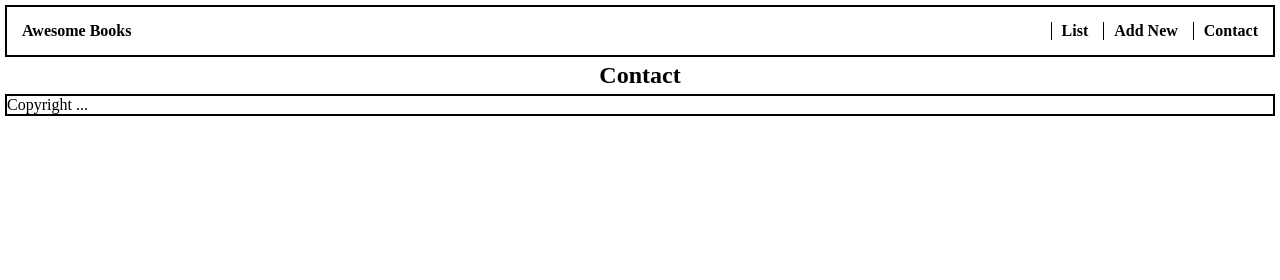
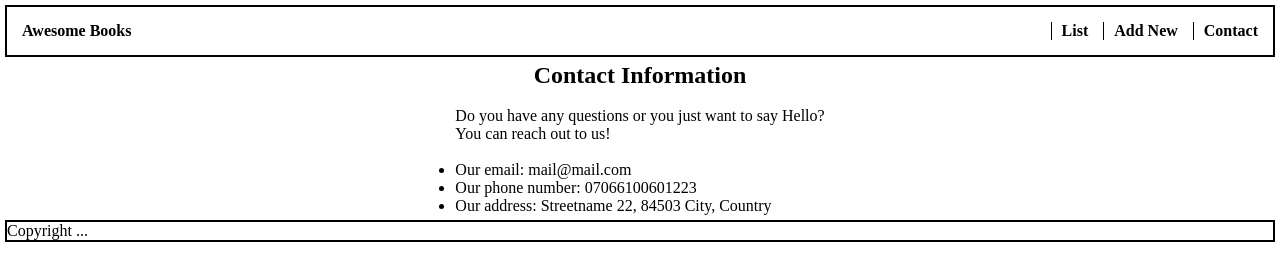
Before and after one commit to alvaroiporre/Awesome-Books, a website: page index.html in a window 1280 px wide. Both pictures are taken after a click on the link "Contact". Drawn offline with Linux system fonts and the light colour scheme.

Commit message:
Add contact information and styling

```diff
--- a/index.html
+++ b/index.html
@@ -33,7 +33,14 @@
             </form>
         </section>
         <section class="contact" id="contact">
-            <h2>Contact</h2>
+            <h2>Contact Information</h2> <br>
+            <p>Do you have any questions or you just want to say Hello?<br>You can reach out to us! </p><br>
+            <ul>
+                <li>Our email: mail@mail.com</li>
+                <li>Our phone number: 07066100601223</li>
+                <li>Our address: Streetname 22, 84503 City, Country</li>
+            </ul>
+
         </section>
     </main>
     <footer>
--- a/styles.css
+++ b/styles.css
@@ -123,3 +123,7 @@ footer {
   margin: 5px;
   border: black solid 2px;
 }
+
+.contact h2 {
+  text-align: center;
+}
```
